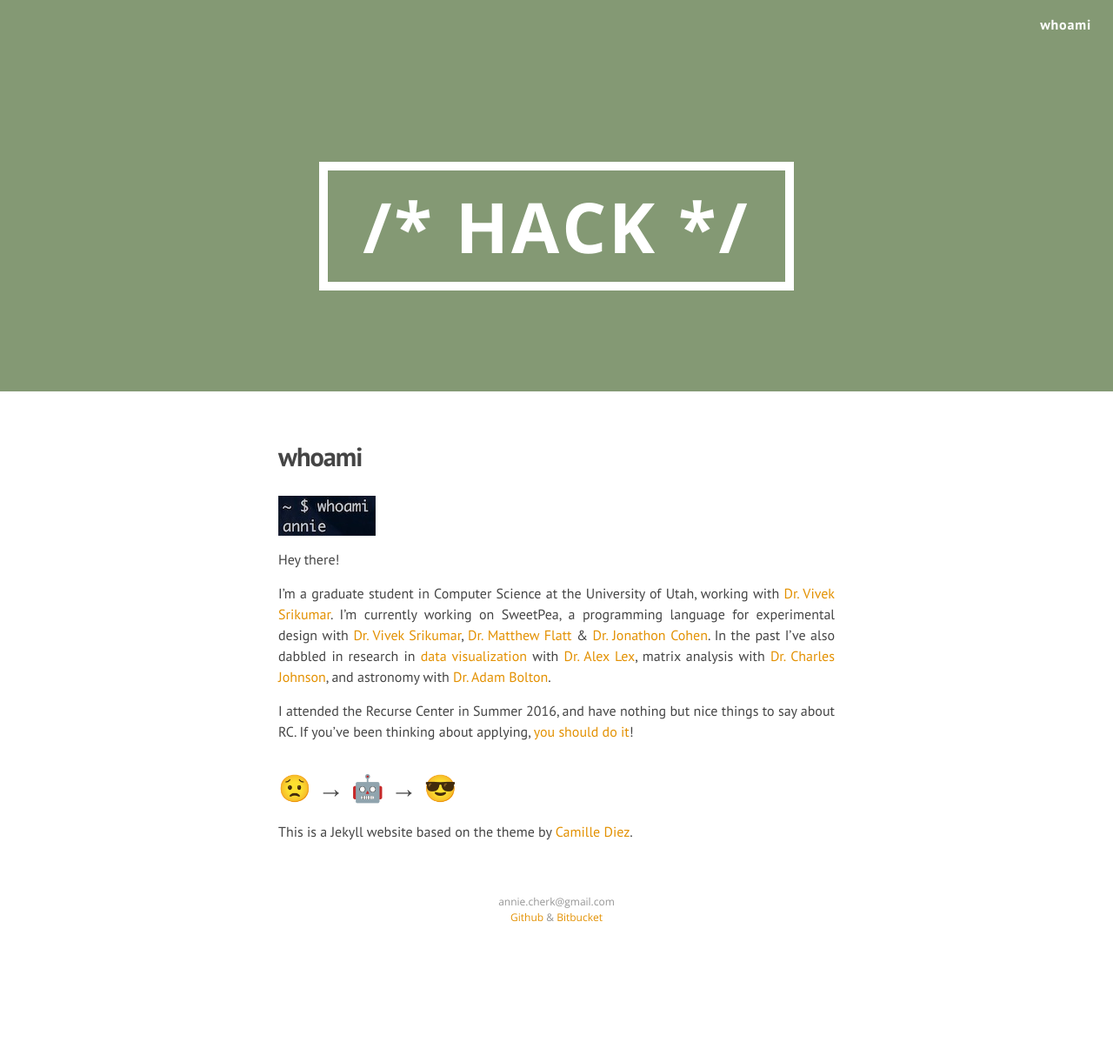
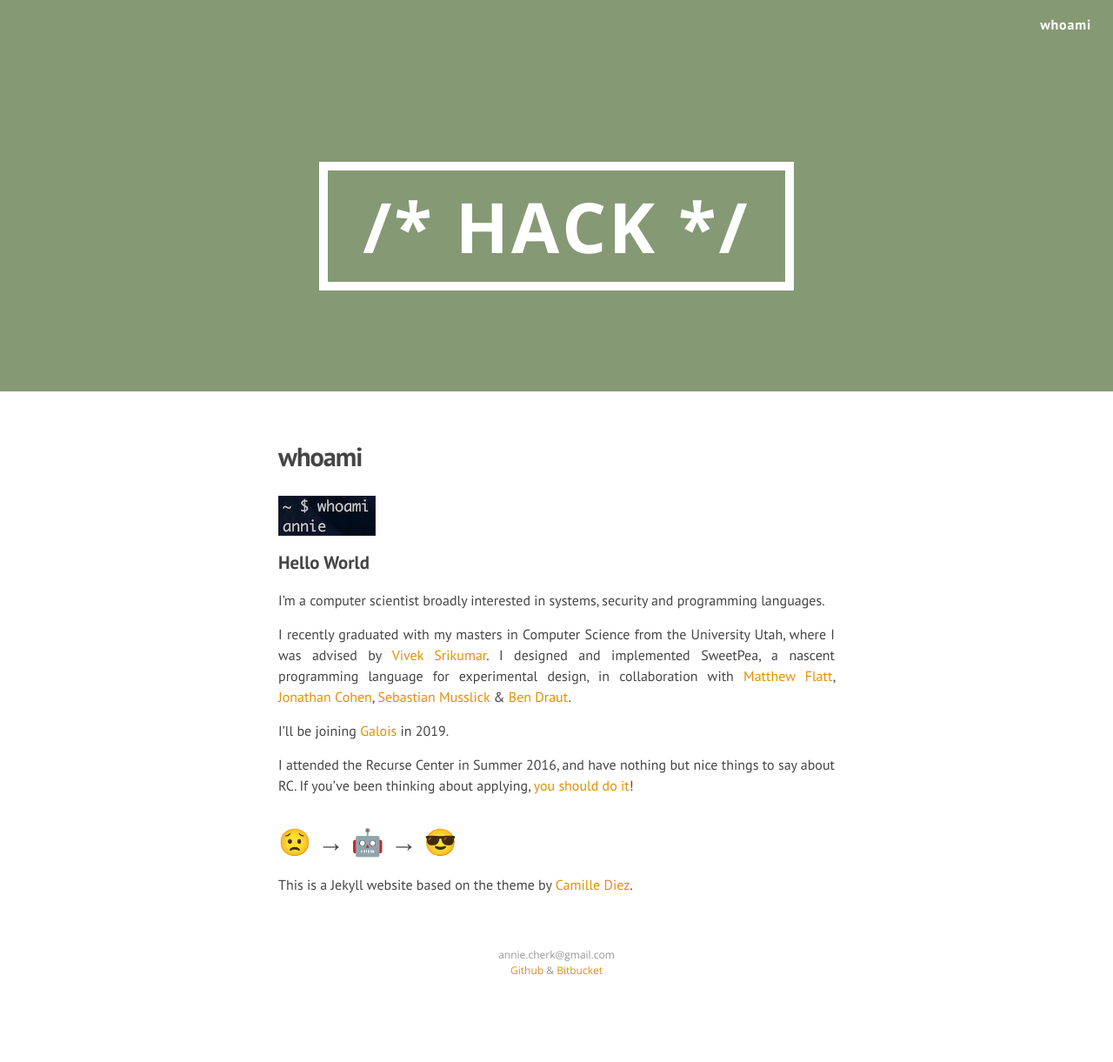
Before and after one commit to anniecherk/anniecherk.github.io, a Jekyll site: the page built from about.md, in a window 1280 px wide. Shown: the whole page at 87% size. Built offline with Jekyll 4.4.1, drawn with Linux system fonts in a browser that asks for light colours; nearby versions of some CDN libraries; before the commit the page ends 1160 px from its top, so only the background shows below that.

Commit message:
updated about

```diff
--- a/about.md
+++ b/about.md
@@ -7,10 +7,15 @@ permalink: /about/
 ![](/images/whoami.jpg)
 
 
+### Hello World
 
-Hey there!
+<p></p>
 
-I'm a graduate student in Computer Science at the University of Utah, working with [Dr. Vivek Srikumar](http://svivek.com/). I'm currently working on SweetPea, a programming language for experimental design with [Dr. Vivek Srikumar](http://svivek.com/), [Dr. Matthew Flatt](https://www.cs.utah.edu/~mflatt/) & [Dr. Jonathon Cohen](https://webapps.pni.princeton.edu/ncc/JDC/Home_Page.html). In the past I've also dabbled in research in [data visualization](https://github.com/Caleydo/lineage) with [Dr. Alex Lex](http://alexander-lex.net/), matrix analysis with [Dr. Charles Johnson](http://www.wm.edu/as/mathematics/faculty-directory/johnson_c.php), and astronomy with [Dr. Adam Bolton](http://www.physics.utah.edu/~bolton/Home.html).
+I'm a computer scientist broadly interested in systems, security and programming languages.
+
+I recently graduated with my masters in Computer Science from the University Utah, where I was advised by [Vivek Srikumar](http://svivek.com/). I designed and implemented SweetPea, a nascent programming language for experimental design, in collaboration with [Matthew Flatt](https://www.cs.utah.edu/~mflatt/), [Jonathan Cohen](https://webapps.pni.princeton.edu/ncc/JDC/Home_Page.html), [Sebastian Musslick](https://smusslick.com/) & [Ben Draut](https://github.com/drautb).
+
+I'll be joining [Galois](https://galois.com) in 2019.
 
 I attended the Recurse Center in Summer 2016, and have nothing but nice things to say about RC. If you've been thinking about applying, [you should do it](https://www.recurse.com/)!
 
```
